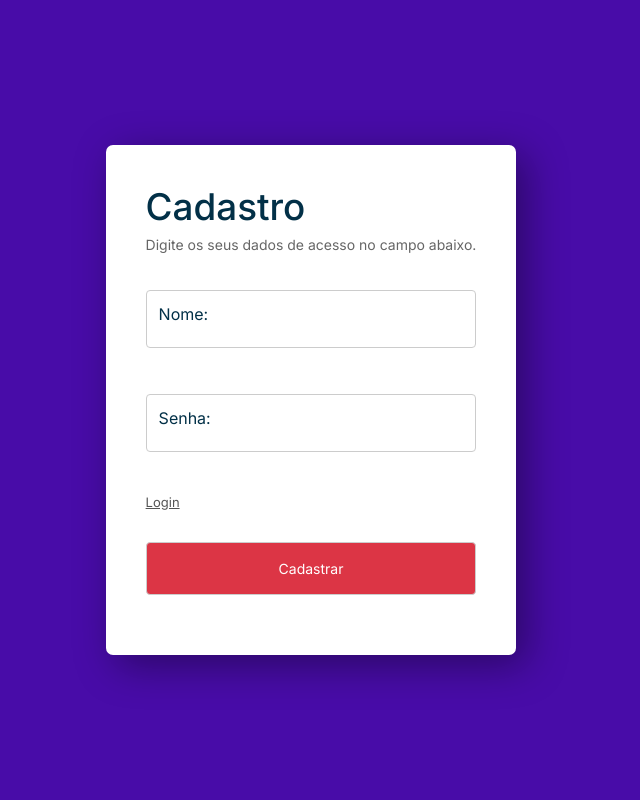
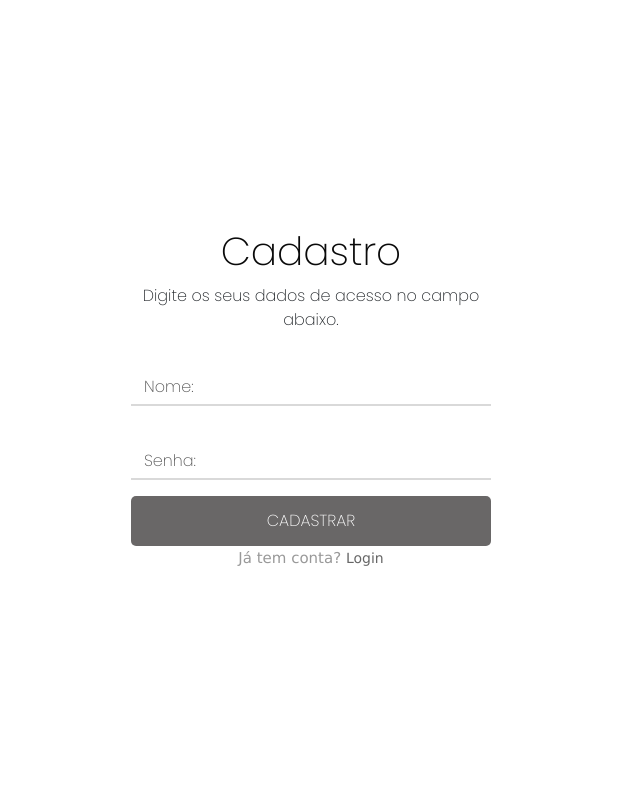
Before and after one commit to RaelMorais/plg_log, a PHP site: page /src/cadastro.html in a window 1280 px wide. Shown: the whole page, without its empty margins (329-969 px from the left). Run offline with PHP 8.4, Linux system fonts and the light colour scheme.

Commit message:
layout cadastro corrigido

```diff
--- a/assets/style/tl_cad.css
+++ b/assets/style/tl_cad.css
@@ -1,70 +1,164 @@
-@import url('https://fonts.googleapis.com/css2?family=Inter:wght@100;200;300;400;500;600;700;800;900&display=swap');
+/* Importar fonte do Google Fonts */
+@import url('https://fonts.googleapis.com/css2?family=Poppins:ital,wght@0,200;1,100&display=swap');
 
-body {
-    font-family: 'Inter', sans-serif;
+:root {
+    --main-color: #047ff1; /* Cor principal (ajuste conforme necessário) */
+    --link-color: #666666; /* Cor dos links */
+    --text1: #999999; /* Cor do texto 1 */
+    --mouse: #696767; /* Cor do botão (mouse) */
+    --mouse2: blue; /* Cor do botão (mouse hover) */
+    --highligth-text: #0a0a0a; /* Cor do texto de destaque */
+    --input-text: #555555; /* Cor do texto dos campos de entrada */
+    --white-color: #FFFFFF; /* Cor de fundo branca */
+    --point-list: #CCCCCC; /* Cor dos pontos (se aplicável) */
+    --line-input: #D9D9D9; /* Cor da linha dos campos de entrada */
+}
+
+/* Zerar estilos */
+* {
     margin: 0;
     padding: 0;
-    color: #023047
+    box-sizing: border-box;
 }
 
+/* Estilos para body e html (altura e fonte) */
+body, html {
+    height: 100%;
+    font-family: 'Poppins', sans-serif;
+}
+
+/* Estilos para links padrão */
+a {
+    text-decoration: none;
+    font-family: 'Poppins', sans-serif;
+    font-size: 14px;
+    line-height: 1.7;
+    color: var(--link-color);
+    margin: 0;
+    transition: all 0.4s;
+}
+
+a:focus {
+    outline: none !important;
+}
+
+a:hover {
+    text-decoration: none;
+    color: var(--highligth-text);
+}
+
+/* Estilos para o novo formulário de cadastro */
 .page {
     display: flex;
-    flex-direction: column;
-    align-items:center;
-    align-content:center;
-    justify-content:center;
-    width: 100%;
+    justify-content: center;
+    align-items: center;
     height: 100vh;
-    background-color: #480ca8;
 }
 
 .formCadastro {
-    display: flex;
-    flex-direction: column;
-    background-color: #fff;
-    border-radius: 7px;
-    padding: 40px;
-    box-shadow: 10px 10px 40px rgba(0, 0, 0, 0.4);
-    gap: 5px;
-}
-
-.areaCadastro img {
-    width: 420px;
+    width: 100%;
+    max-width: 400px;
+    padding: 20px;
+    text-align: center;
 }
 
 .formCadastro h1 {
-    padding: 0;
-    margin: 0;
-    font-weight: 500;
-    font-size: 2.3em;
+    font-size: 39px;
+    color: var(--highligth-text);
+    line-height: 1.2;
+    text-align: center;
 }
 
-.formCadastro p {
-    display: inline-block;
-    font-size: 14px;
-    color: #666;
-    margin-bottom: 25px;
+.form-floating {
+    margin-bottom: 15px;
+    position: relative;
 }
 
-.formCadastro input {
-    padding: 15px;
-    font-size: 14px;
-    border: 1px solid #ccc;
-    margin-bottom: 20px;
-    margin-top: 5px;
-    border-radius: 4px;
-    transition: all linear 160ms;
-    outline: none;
+.form-floating input.form-control {
+    font-size: 18px;
+    color: var(--input-text);
+    background: transparent;
+    padding: 10px;
+    border: none;
+    border-bottom: 2px solid var(--line-input);
+    border-radius: 0;
+    width: 100%;
+    transition: border-color 0.4s;
 }
 
-.formCadastro a {
-    display: inline-block;
-    margin-bottom: 20px;
-    font-size: 13px;
-    color: #555;
-    transition: all linear 160ms;
+.form-floating label {
+    font-size: 16px;
+    color: var(--input-text);
+    transform: translateY(10px);
+    display: block;
+    transition: transform 0.4s;
 }
 
-.formCadastro a:hover {
-    color: #f72585;
+.form-floating input.form-control:focus {
+    border-color: var(--main-color);
 }
+
+/* Estilos para o botão de cadastro */
+.btn {
+    font-size: 16px;
+    color: var(--white-color);
+    line-height: 1.2;
+    text-transform: uppercase;
+    display: flex;
+    justify-content: center;
+    align-items: center;
+    padding: 0 20px;
+    width: 100%;
+    height: 50px;
+    background-color: var(--mouse);
+    border: none;
+    border-radius: 5px;
+    transition: background-color 0.4s;
+}
+
+.btn:hover {
+    background-color: var(--mouse2);
+}
+
+.text1 {
+    text-decoration: none;
+    font-family: 'Lucida Sans', 'Lucida Sans Regular', 'Lucida Grande', 'Lucida Sans Unicode', Geneva, Verdana, sans-serif;
+    font-size: 15px;
+    color: var(--text1);
+    line-height: 1.5;
+  }
+
+ul, li {
+    margin: 0px;
+    list-style-type: none;
+}
+
+input, button {
+    outline: none !important;
+    border: none;
+}
+
+a {
+    font-size: 14px;
+    line-height: 1.7;
+    color: var(--link-color);
+    text-decoration: none;
+  }
+
+  a:focus {
+    outline: none !important;
+  }
+
+  a:hover {
+    text-decoration: none;
+    color: var(--highligth-text);
+  }
+
+  a {
+    font-family: 'Lucida Sans', 'Lucida Sans Regular', 'Lucida Grande', 'Lucida Sans Unicode', Geneva, Verdana, sans-serif;
+      font-size: 14px;
+      line-height: 1.7;
+      color: var(--link-color);
+      margin: 0px;
+      transition: all 0.4s;
+  }
--- a/src/cadastro.html
+++ b/src/cadastro.html
@@ -30,12 +30,31 @@
                 <input type="password" class="form-control" id="floatingPassword" placeholder="Password" name="senha" required>
                 <label for="floatingPassword">Senha:</label>
             </div>
-            <a href="login.php">Login</a>
             <input type="submit" value="Cadastrar" class="btn btn-danger" id="cadastro" />
+            <li>
+                <span class="text1">
+                    Já tem conta?
+                    <a href="login.php" class="text2">Login</a>
+                </span>
+            </li>
         </form>
 </div>
 
     <script src="https://cdn.jsdelivr.net/npm/bootstrap@5.3.0/dist/js/bootstrap.bundle.min.js" integrity="sha384-geWF76RCwLtnZ8qwWowPQNguL3RmwHVBC9FhGdlKrxdiJJigb/j/68SIy3Te4Bkz" crossorigin="anonymous"></script>
-
+	<script>
+		let inputs = document.getElementsByClassName('input-form'); /*
+		 quando o usuario clica no formulario, ele adiciona um evento indicando com um
+		 blur se o campo está preenchido adicionando a classe css "has-val" (muda o nome no css se quiser),
+		 caso nao encontre nada lá ficará vazio */
+		for (let input of inputs) {
+			input.addEventListener("blur", function() {
+				if(input.value.trim() != ""){
+					input.classList.add("has-val");
+				} else {
+					input.classList.remove("has-val");
+				}
+			});
+		}
+	</script>
 </body>
 </html>
```
